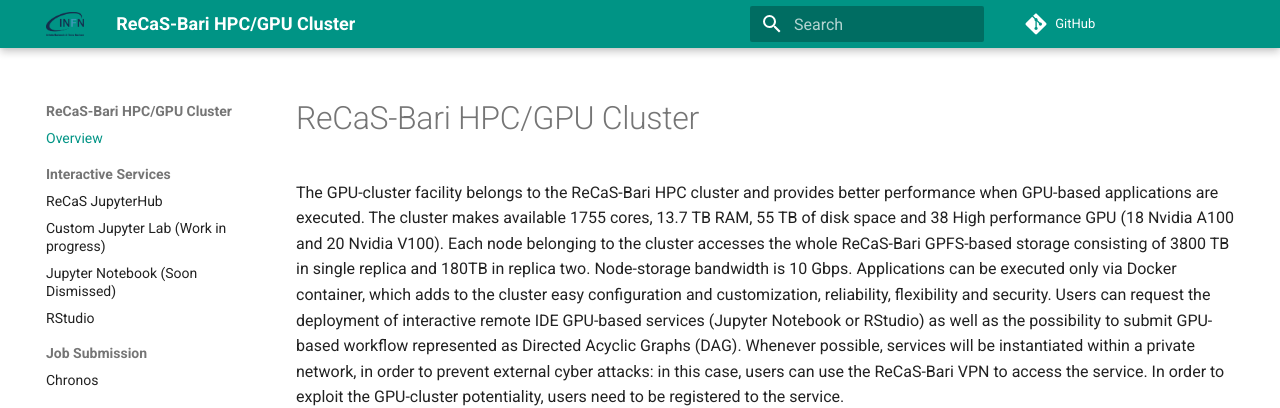
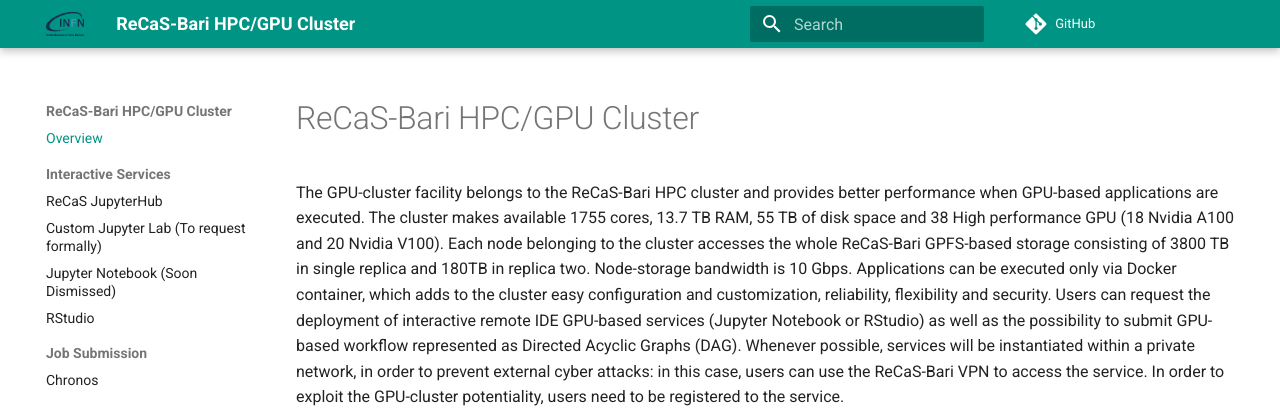
Before and after one commit to jvino/cluster-hpc-gpu-guides, an MkDocs documentation site: the page built from docs/index.md, in a window 1280 px wide. Shown: the top 408 px of the page. Built offline with MkDocs 1.6.1 and Material for MkDocs 9.7.7, drawn with Linux system fonts in a browser that asks for light colours; comment, search, counter and statistics services are not loaded.

Commit message:
Changed custom JL title

```diff
--- a/mkdocs.yml
+++ b/mkdocs.yml
@@ -27,7 +27,7 @@
   - Overview: 'index.md'
   - Interactive Services:
     - ReCaS JupyterHub: 'interactive_services/jupyter-lab-for-recas-users.md'
-    - Custom Jupyter Lab (Work in progress): 'interactive_services/jupyter_lab.md'
+    - Custom Jupyter Lab (To request formally): 'interactive_services/jupyter_lab.md'
     - Jupyter Notebook (Soon Dismissed): 'interactive_services/jupyter_notebook.md'
     - RStudio: 'interactive_services/rstudio.md'
   - Job Submission:
```
